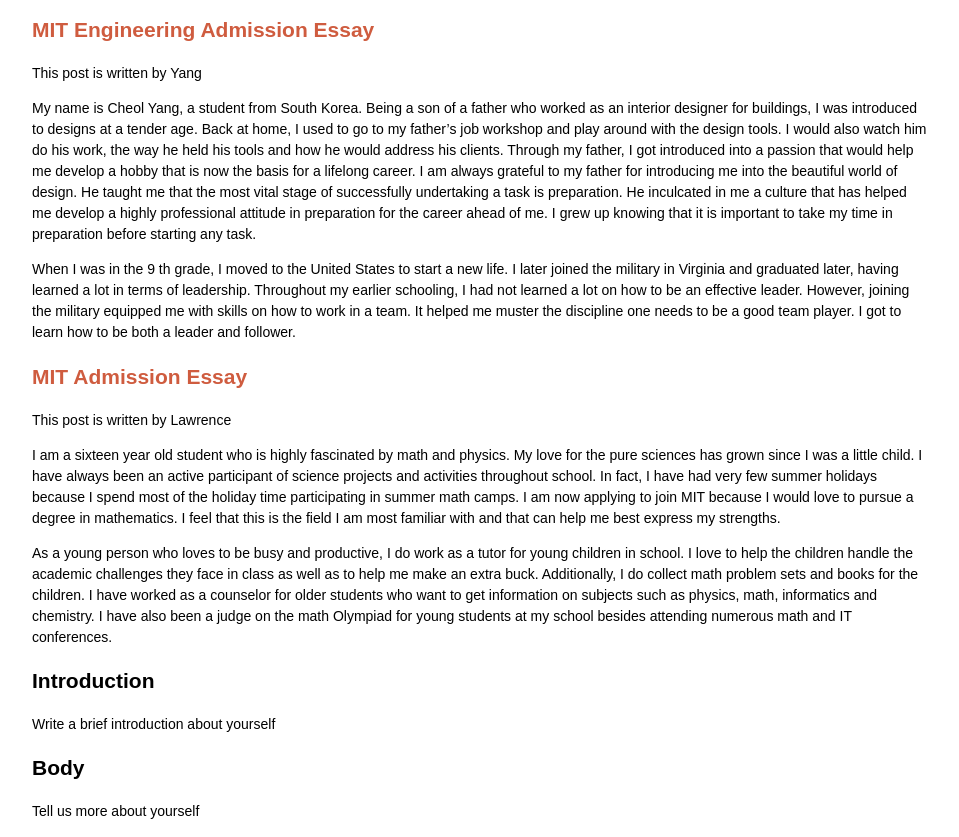
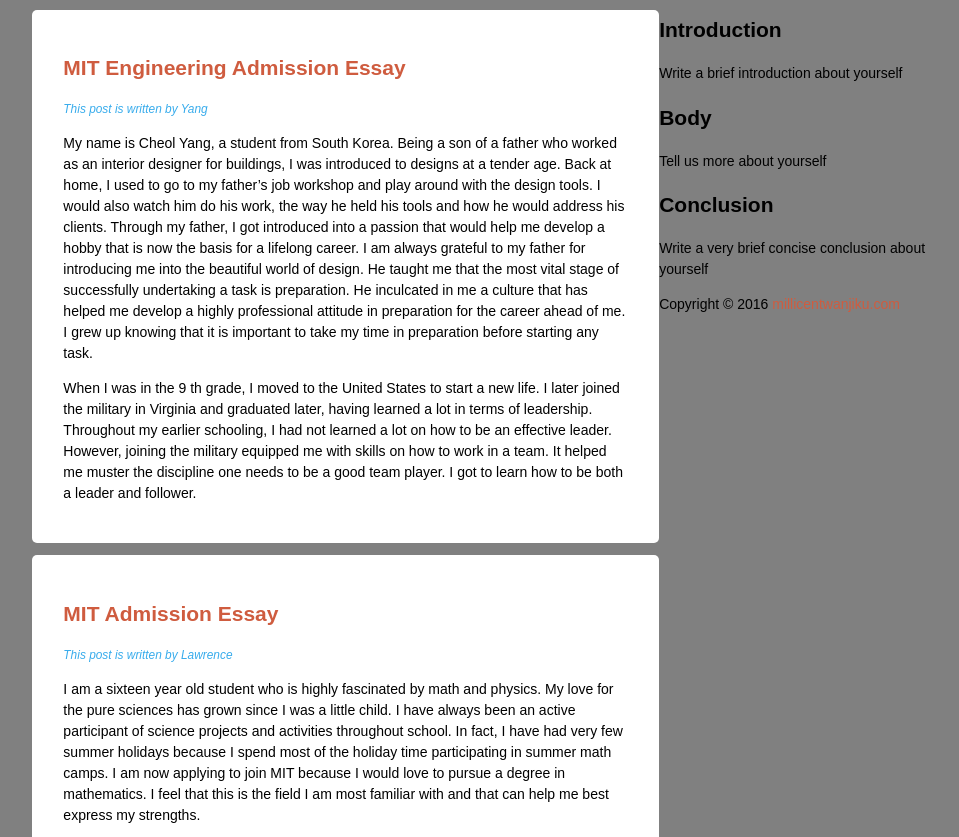
Before and after one commit to wanjikum/userinterface, a plain HTML site: page index.html in a window 1280 px wide. Shown: the part 219-1056 px from the top of the page, without its empty margins (160-1119 px from the left). Drawn offline with Linux system fonts and the light colour scheme.

Commit message:
Style the Content in the body section

```diff
--- a/style.css
+++ b/style.css
@@ -1,5 +1,5 @@
 body{
-	/*background: black;*/
+	background: gray;
 	font-size: 87.5%;
 	font-family: Arial, 'Lucida Sans Unicode';
 	color: black;
@@ -59,3 +59,34 @@ a:hover, a:active{
 	-moz-border-radius: 5px;
 	-webkit-border-radius: 5px;
 }
+.main-content{
+	border-radius: 5px;
+	-moz-border-radius: 5px;
+	-webkit-border-radius: 5px;
+	line-height: 25px
+}
+.content{
+	width: 70%;
+	float: left;
+}
+.topcontent{
+	margin-top: 2%;
+	background-color: white;
+	padding: 4% 5%;
+	border-radius: 5px;
+	-moz-border-radius: 5px;
+	-webkit-border-radius: 5px;
+}
+.bottomcontent{
+	margin-top: 2%;
+	background-color: white;
+	padding: 4% 5%;
+	border-radius: 5px;
+	-moz-border-radius: 5px;
+	-webkit-border-radius: 5px;
+}
+.post-info{
+	color: #38ACEC;
+	font-style: italic;
+	font-size: 85%
+}
```
